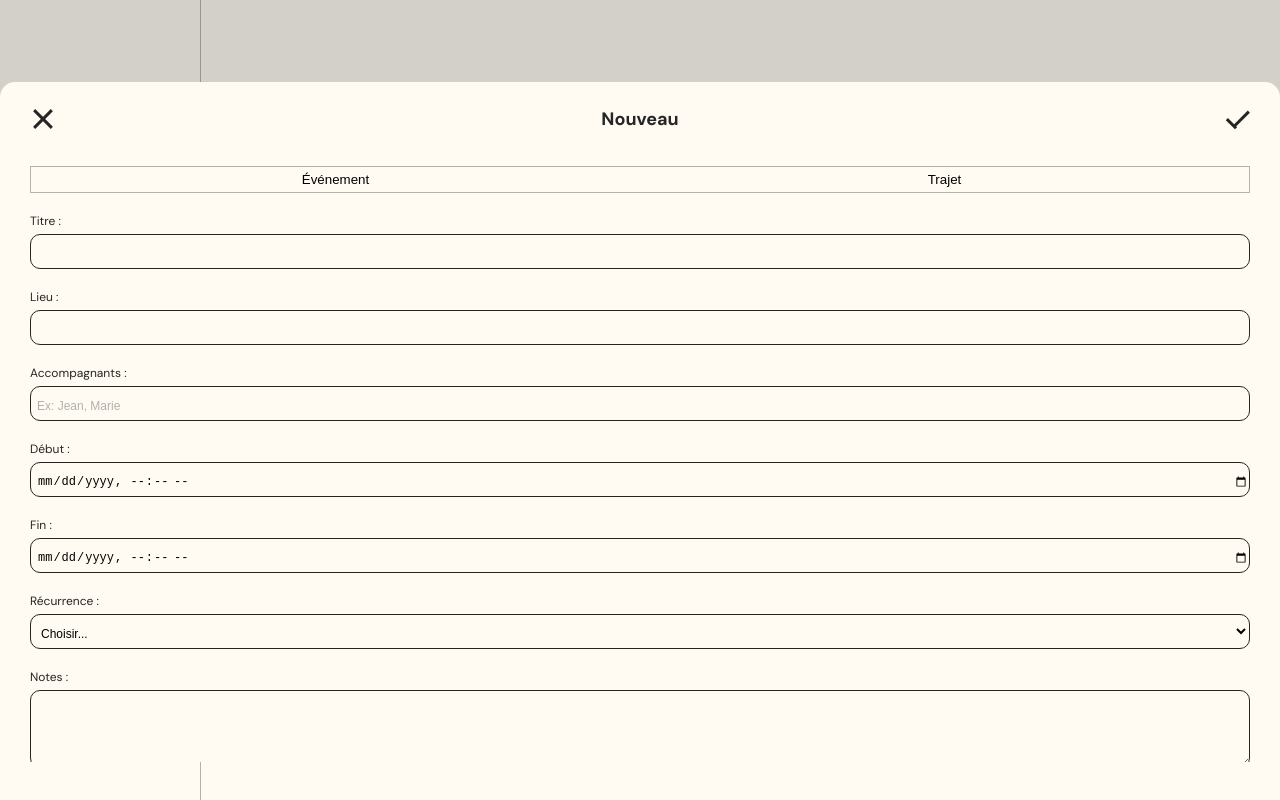
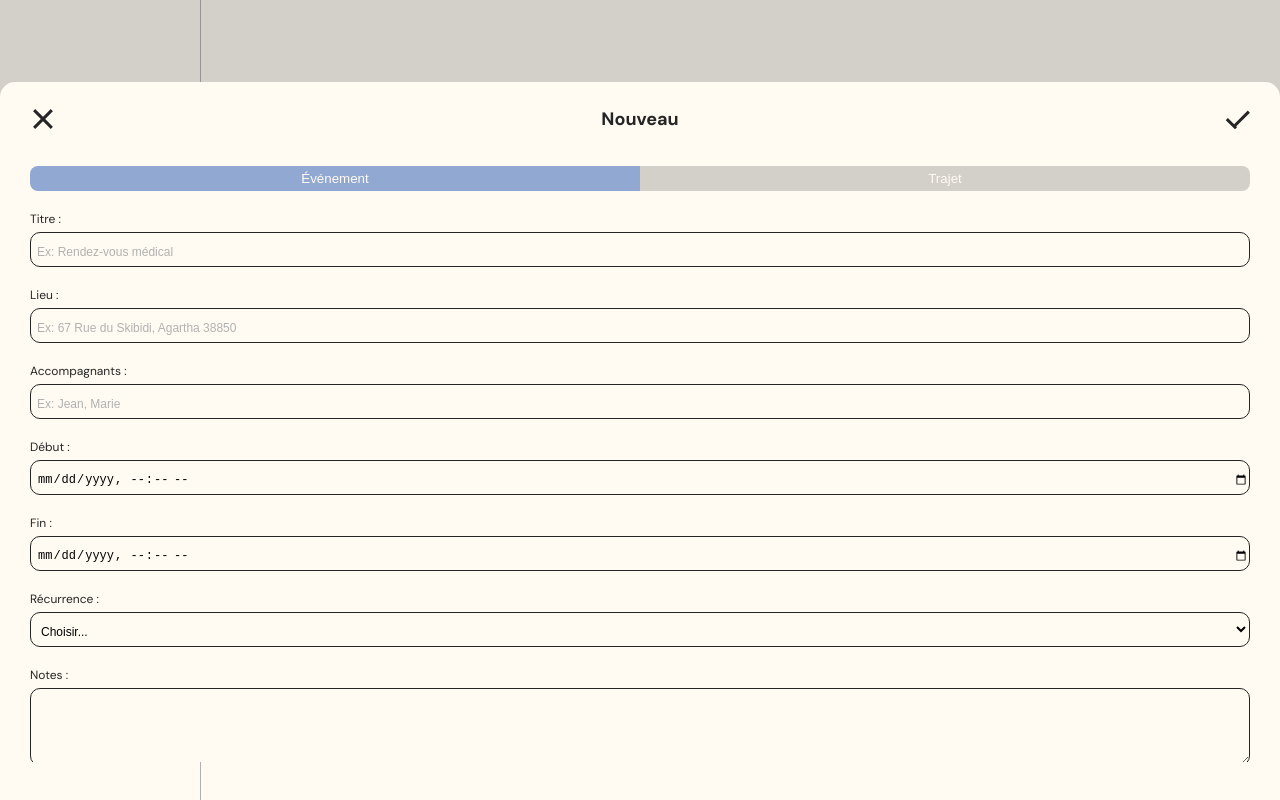
Before and after one commit to Nth-C/serena, a React (Vite) app in the folder frontend/: page /agenda in a window 1280 px wide. Shown: the part 838-1638 px from the top of the page. Built offline with nearby package versions, Linux system fonts and the light colour scheme; the HTML template or start-up script is replaced by a standard one.

Commit message:
ajout du style pour le formulaire agenda

```diff
--- a/frontend/src/App.css
+++ b/frontend/src/App.css
@@ -130,6 +130,17 @@ textarea:focus {
 /* selectionne le label au dessus de l'input ou du select */
 form > div:has(input:focus, select:focus) label {
   color: var(--blue);
+}
+
+/* pour enlever la couleur bleu des label des radio*/
+form > div > div:has([type=radio]) label {
+  color: var(--black);
+}
+
+form > div > div:has([type=radio]) {
+  display: flex;
+  align-items: center;
+  gap: .5rem;
 }
 
 input[type=search] {
@@ -611,7 +622,7 @@ button.add_medi {
   height: .9rem;
 }
 
-/* La couleur de la barre pour Chrome, Safari et Edge */
+/* la couleur de la barre pour Chrome, Safari et Edge */
 progress.red_bar::-webkit-progress-value,
 progress.red_bar::-webkit-progress-bar,
 progress.red_bar::-moz-progress-bar {
@@ -683,25 +694,29 @@ progress.blue_bar::-moz-progress-bar {
 
 }
 
-.add_event > div:first-child {
-  flex-direction: row;
-  gap: 0;
+.switch_event {
+  margin-bottom: 2rem;
+  border-radius: 8px;
 }
 
-.add_event > div:first-child button {
+.switch_event button {
   width: 50%;
-  border-color: var(--gray);
-  border-style: solid;
   padding: 0.5rem 3rem;
   cursor: pointer;
+  background-color: var(--bg-black);
+  color: var(--white);
 }
 
-.add_event > div:first-child button:first-child {
-  border-width: 1px 0 1px 1px;
+.switch_event button.active {
+  background-color: var(--blue);
 }
 
-.add_event > div:first-child button:last-child {
-  border-width: 1px 1px 1px 0;
+.switch_event button:first-child {
+  border-radius: 8px 0 0 8px;
+}
+
+.switch_event button:last-child {
+  border-radius: 0 8px 8px 0;
 }
 
 /* ----------------------------- */
--- a/frontend/src/components/slide/Slide.jsx
+++ b/frontend/src/components/slide/Slide.jsx
@@ -3,7 +3,7 @@ import styles from './Silde.module.css';
 import { useEffect, useState } from 'react'
 
 
-function Slide({children, title, isOpen, toggleOpen, zIndex = 500, validOnHeader = false}) {
+function Slide({children, title, isOpen, toggleOpen, zIndex = 500, validOnHeader = false , handlerValid = null}) {
     //supprimer le scroll de la page
   useEffect(() => {
     if (isOpen) {
@@ -38,7 +38,7 @@ function Slide({children, title, isOpen, toggleOpen, zIndex = 500, validOnHeader
               <span></span>
             </button>
             <h1>{title}</h1>
-            <button className={styles.valid_btn} >
+            <button className={styles.valid_btn} onClick={handlerValid}>
               <span></span>
               <span></span>
             </button>
--- a/frontend/src/pages/Agenda.jsx
+++ b/frontend/src/pages/Agenda.jsx
@@ -1,9 +1,11 @@
-import { useState } from 'react'
+import { useEffect, useState } from 'react'
 import Slide from '../components/slide/Slide';
 
 
 function AddEvent() {
   const [newEventOpen, setNewEventOpen] = useState(false)
+
+  const [isTrajet, setIsTrajet] = useState(false)
 
   const toggleNewEvent = () => {
     setNewEventOpen(!newEventOpen)
@@ -16,8 +18,18 @@ function AddEvent() {
     debut: '',
     fin: '',
     recurrence: '',
-    description: ''
+    description: '',
+
+    effectue: '',
+    aidantAffecte: '',
+    societe: '',
+    lieuDepart: '',
+    lieuArrivee: ''
   })
+
+  useEffect(() => {
+    console.log(formData)
+  }, [formData]);
 
   const [status, setStatus] = useState({ type: null, message: '' })
 
@@ -82,13 +94,16 @@ function AddEvent() {
         isOpen={newEventOpen}
         toggleOpen={toggleNewEvent}
         validOnHeader={true}
+        handlerValid={handleSubmit}
       >
-        <form className='add_event' >
-          <div>
-            <button>Événement</button>
-            <button>Trajet</button>
+          <div className='switch_event'>
+            <button className={!isTrajet ? 'active' : ''} onClick={() => setIsTrajet(false)} >Événement</button>
+            <button className={isTrajet ? 'active' : ''} onClick={() => setIsTrajet(true)} >Trajet</button>
           </div>
 
+          <form className='add_event'>
+          {!isTrajet ?(
+            <>
             <div>
               <label>Titre :</label>
               <input
@@ -96,6 +111,7 @@ function AddEvent() {
                 name="titre"
                 value={formData.titre}
                 onChange={handleChange}
+                placeholder="Ex: Rendez-vous médical"
                 required
               />
             </div>
@@ -107,6 +123,7 @@ function AddEvent() {
                 name="lieu"
                 value={formData.lieu}
                 onChange={handleChange}
+                placeholder="Ex: 67 Rue du Skibidi, Agartha 38850"
                 required
               />
             </div>
@@ -164,12 +181,56 @@ function AddEvent() {
                 required
               />
             </div>
+            </>
+          ) : (
+            <>
+            <div className='effectue_trajet'>
+              <div>
+                <input type="radio" id="aidant" name="effectue" value={formData.effectue} onChange={handleChange}/>
+                <label for="aidant">Aidant</label>
+              </div>
+              <div>
+                <input type="radio" id="extrene" name="effectue" value={formData.effectue} onChange={handleChange}/>
+                <label for="extrene">Société Externe</label>
+              </div>
+            </div>
 
+            <div>
+              <label>Qui effectue le trajet :</label>
+              <select name="aidant_affecte" value={formData.aidantAffecte} onChange={handleChange} required>
+                <option value="">Choisir...</option>
+                <option value="">nathanta</option>
+                <option value="">zozo</option>
+              </select>
+            </div>
+
+            <div>
+              <label>Lieu de départ :</label>
+              <input
+                type="text"
+                name="accompagnants"
+                placeholder="Ex: Maison"
+                value={formData.accompagnants}
+                onChange={handleChange}
+                required
+              />
+            </div>
+
+            <div>
+              <label>Lieu d'arrivée :</label>
+              <input
+                type="text"
+                name="accompagnants"
+                placeholder="Ex: 67 Rue du Skibidi, Agartha 38850"
+                value={formData.accompagnants}
+                onChange={handleChange}
+                required
+              />
+            </div>
+            </>
+          )}
           </form>
       </Slide>
-
-
-
 
     </div>
   )
```
Also changed, not shown: frontend/src/pages/Medecine.jsx (line endings or trailing spaces). Lines whose indentation alone changed are shown as unchanged.
